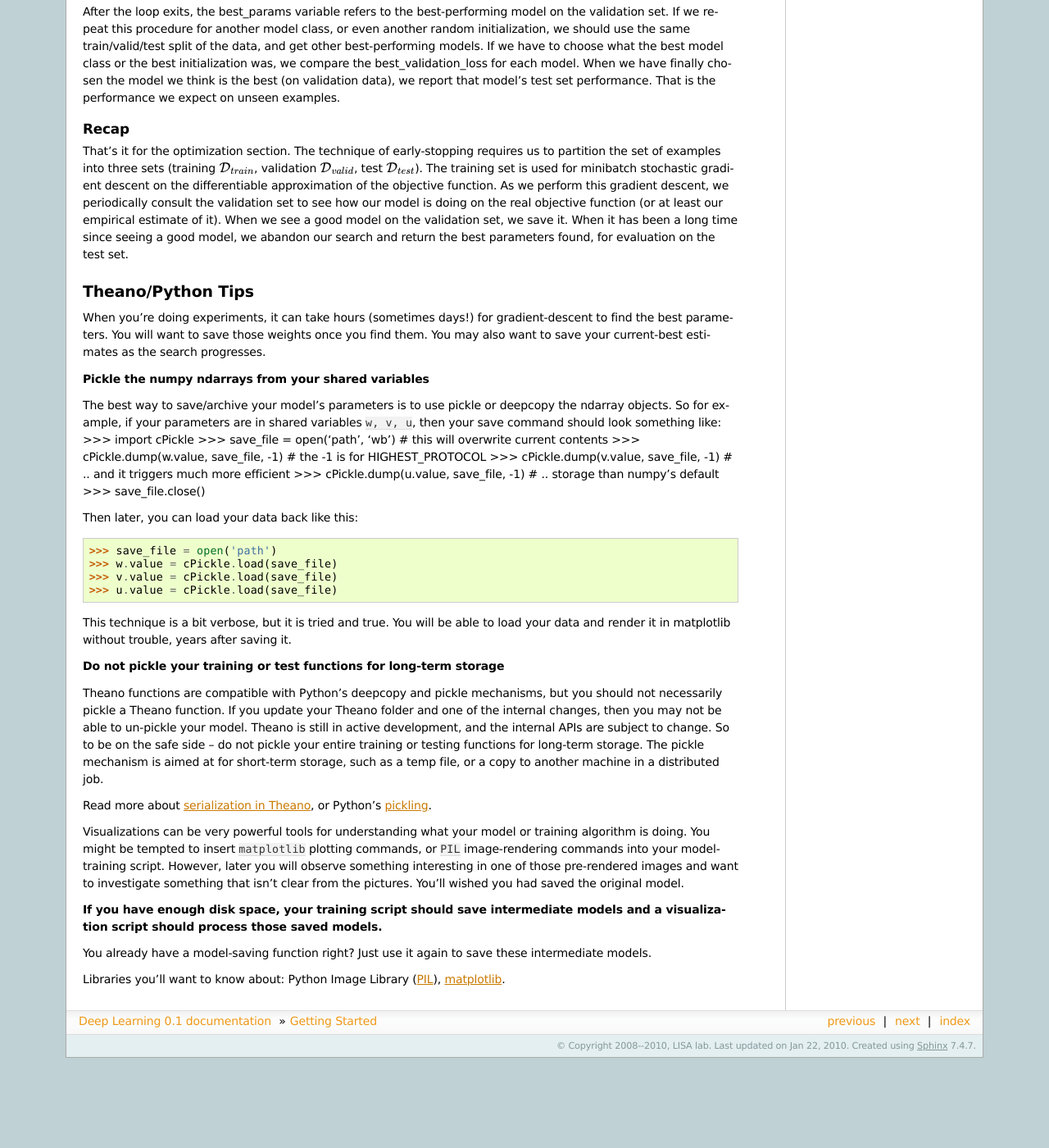
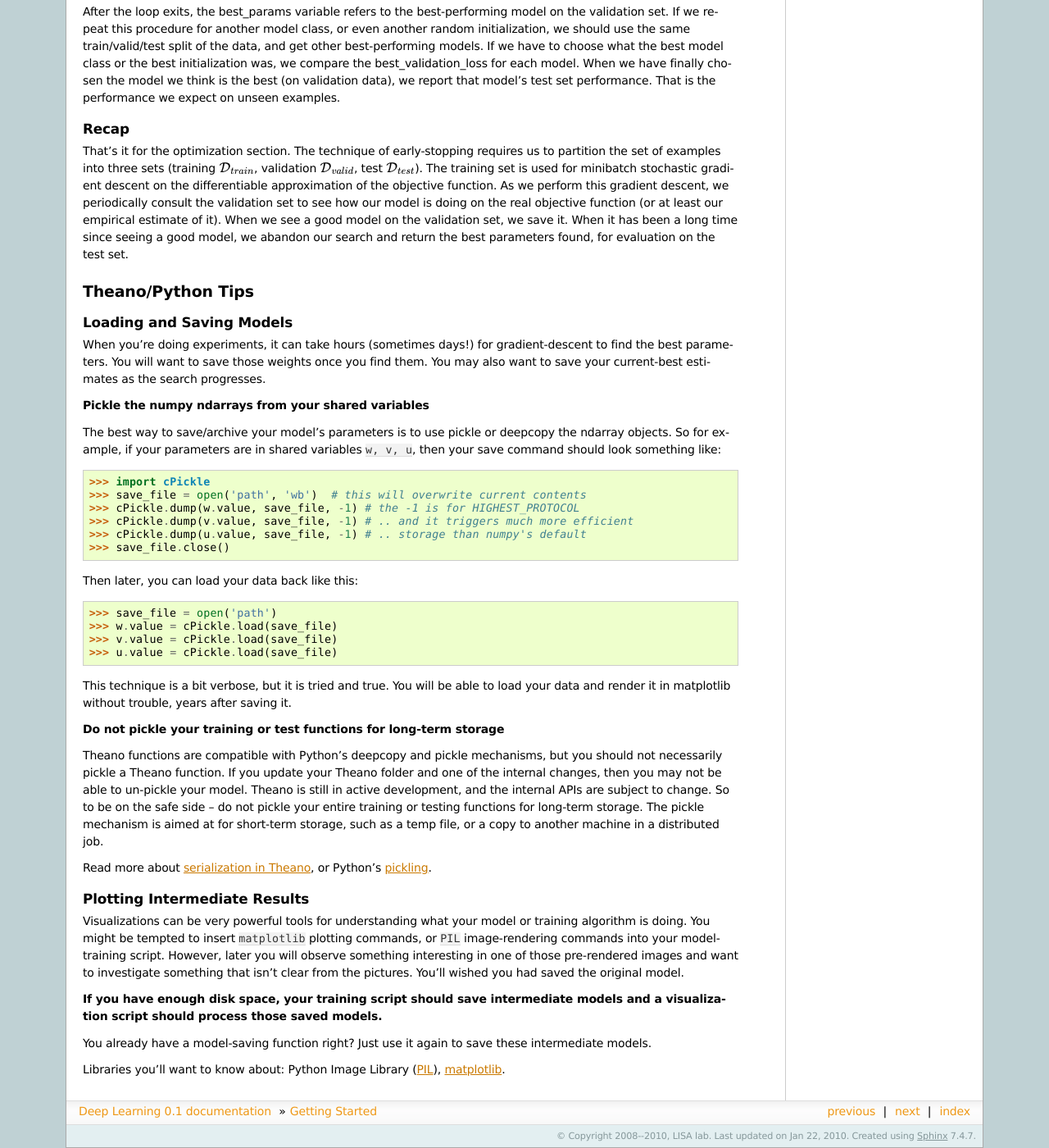
Before and after one commit to lisa-lab/DeepLearningTutorials, a Sphinx documentation site: the page built from doc/gettingstarted.txt, in a window 1280 px wide and 1400 px high, scrolled down 7261 px. Shown: the whole window at 82% size. Built offline with Sphinx 7.4.7, drawn with Linux system fonts in a browser that asks for light colours; formulas are drawn with MathJax 3; pages that are not in the unit, such as notebooks, are missing from menus; before the commit the page ends 8551 px from its top, so only the background shows below that; some of the changed text lies outside the part shown.

Commit message:
formatting fixes

```diff
--- a/doc/gettingstarted.txt
+++ b/doc/gettingstarted.txt
@@ -592,7 +592,7 @@ Theano/Python Tips
 ===================
 
 Loading and Saving Models
--------------------------
+++++++++++++++++++++++++++
 
 When you're doing experiments, it can take hours (sometimes days!) for
 gradient-descent to find the best parameters.  You will want to save those
@@ -605,6 +605,9 @@ The best way to save/archive your model's parameters is to use pickle or
 deepcopy the ndarray objects.  So for example, if your parameters are in
 shared variables ``w, v, u``, then your save command should look something
 like:
+
+.. code-block:: python
+
     >>> import cPickle
     >>> save_file = open('path', 'wb')  # this will overwrite current contents
     >>> cPickle.dump(w.value, save_file, -1) # the -1 is for HIGHEST_PROTOCOL
@@ -613,6 +616,8 @@ like:
     >>> save_file.close()
 
 Then later, you can load your data back like this:
+
+.. code-block:: python
 
     >>> save_file = open('path')
     >>> w.value = cPickle.load(save_file)
@@ -640,7 +645,7 @@ Read more about `serialization in Theano`_, or Python's `pickling`_.
 .. _serialization in Theano: http://www.pylearn.org/theano/basic_tutorial/loading_and_saving.html
 
 Plotting Intermediate Results
------------------------------
+++++++++++++++++++++++++++++++
 
 Visualizations can be very powerful tools for understanding what your model or
 training algorithm is doing.  You might be tempted to insert ``matplotlib``
```
Lines whose indentation alone changed are shown as unchanged.
